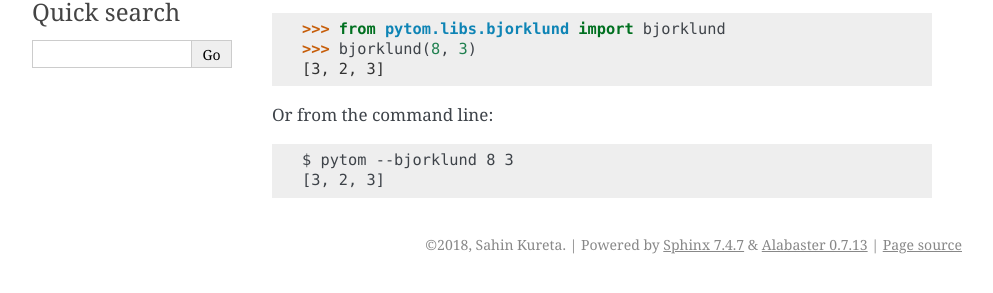
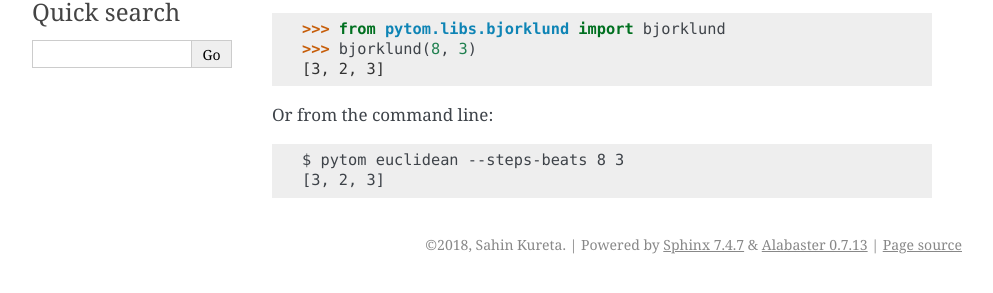
Before and after one commit to kureta/pytom, a Sphinx documentation site: the page built from docs/usage.rst, in a window 1280 px wide. Shown: the part 131-424 px from the top of the page, without its empty margins (148-1141 px from the left). Built offline with Sphinx 7.4.7, drawn with Linux system fonts in a browser that asks for light colours; pages that are not in the unit, such as notebooks, are missing from menus.

Commit message:
I am still learning. Don't expect meaningful commit messages just yet.

```diff
--- a/docs/conf.py
+++ b/docs/conf.py
@@ -154,7 +154,3 @@ texinfo_documents = [
      'One line description of project.',
      'Miscellaneous'),
 ]
-
-from sphinx.apidoc import main as run_apidoc
-
-run_apidoc(['-o', 'docs/', 'pytom'])
--- a/docs/usage.rst
+++ b/docs/usage.rst
@@ -10,5 +10,5 @@ To use PyTOM in a project::
 
 Or from the command line::
 
-    $ pytom --bjorklund 8 3
+    $ pytom euclidean --steps-beats 8 3
     [3, 2, 3]
```
